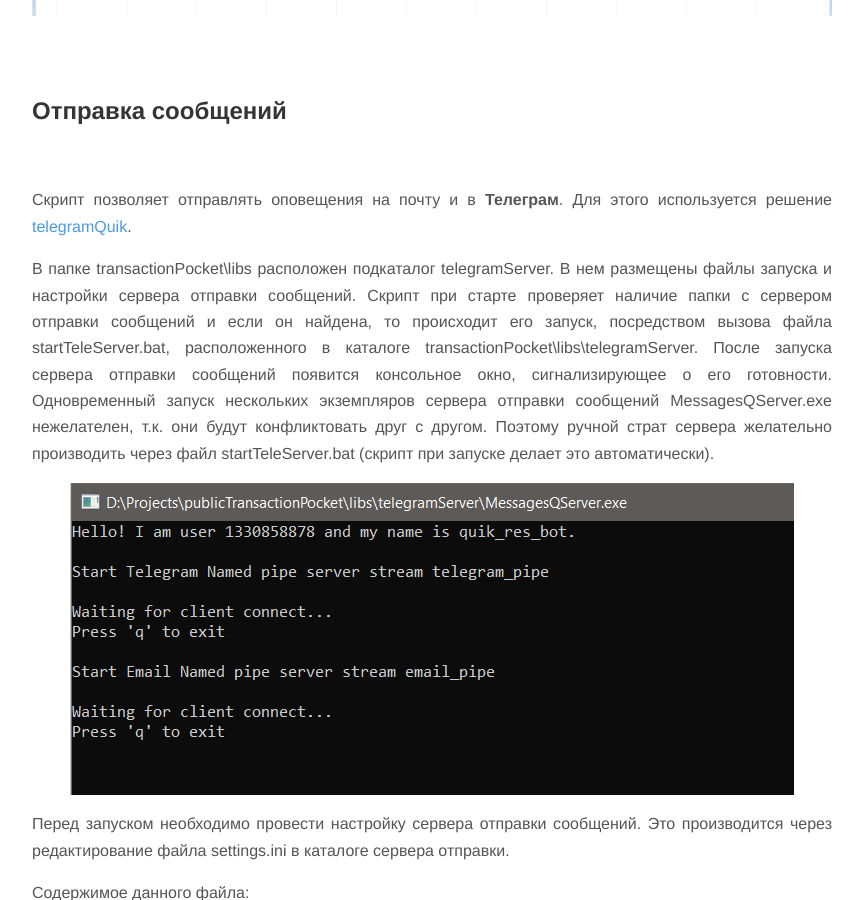
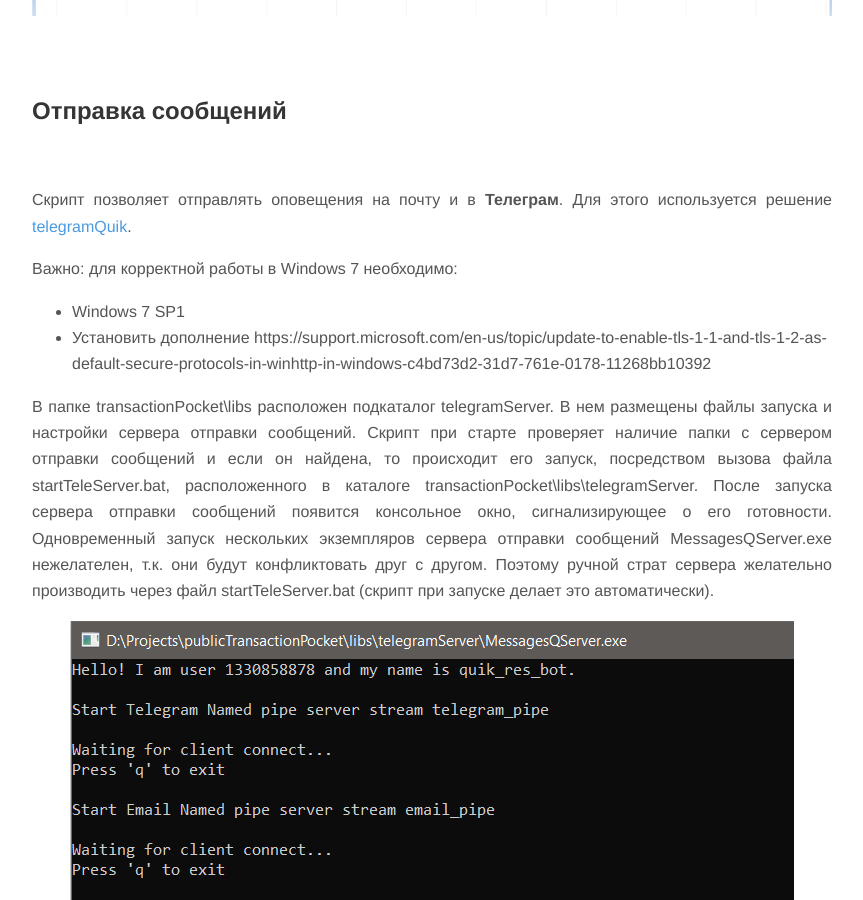
Before and after one commit to nick-nh/nick-nh.github.io, a Jekyll site: the page built from _posts/2021-01-10-transactionPocket-post.md, in a window 1280 px wide and 900 px high, scrolled down 6595 px. Shown: the whole window, without its empty margins (208-1071 px from the left). Built offline with Jekyll 4.4.1, drawn with Linux system fonts in a browser that asks for light colours; nearby versions of some CDN libraries.

Commit message:
tele win 7

```diff
--- a/_posts/2021-01-10-transactionPocket-post.md
+++ b/_posts/2021-01-10-transactionPocket-post.md
@@ -192,6 +192,11 @@ tags: ["карман_транзакций",скрипт,робот,lua,qlua,кв
 
 Скрипт позволяет отправлять оповещения на почту и в **Телеграм**. Для этого используется решение [telegramQuik](https://github.com/nick-nh/qlua/tree/master/telegramQuik).
 
+Важно: для корректной работы в Windows 7 необходимо:
+- Windows 7 SP1
+- Установить дополнение https://support.microsoft.com/en-us/topic/update-to-enable-tls-1-1-and-tls-1-2-as-default-secure-protocols-in-winhttp-in-windows-c4bd73d2-31d7-761e-0178-11268bb10392
+
+
 В папке transactionPocket\libs расположен подкаталог telegramServer. В нем размещены файлы запуска и настройки сервера отправки сообщений.
 Скрипт при старте проверяет наличие папки с сервером отправки сообщений и если он найдена, то происходит его запуск, посредством вызова файла startTeleServer.bat, расположенного в каталоге transactionPocket\libs\telegramServer.
 После запуска сервера отправки сообщений появится консольное окно, сигнализирующее о его готовности. Одновременный запуск нескольких экземпляров сервера отправки сообщений MessagesQServer.exe нежелателен, т.к. они будут конфликтовать друг с другом.
```
